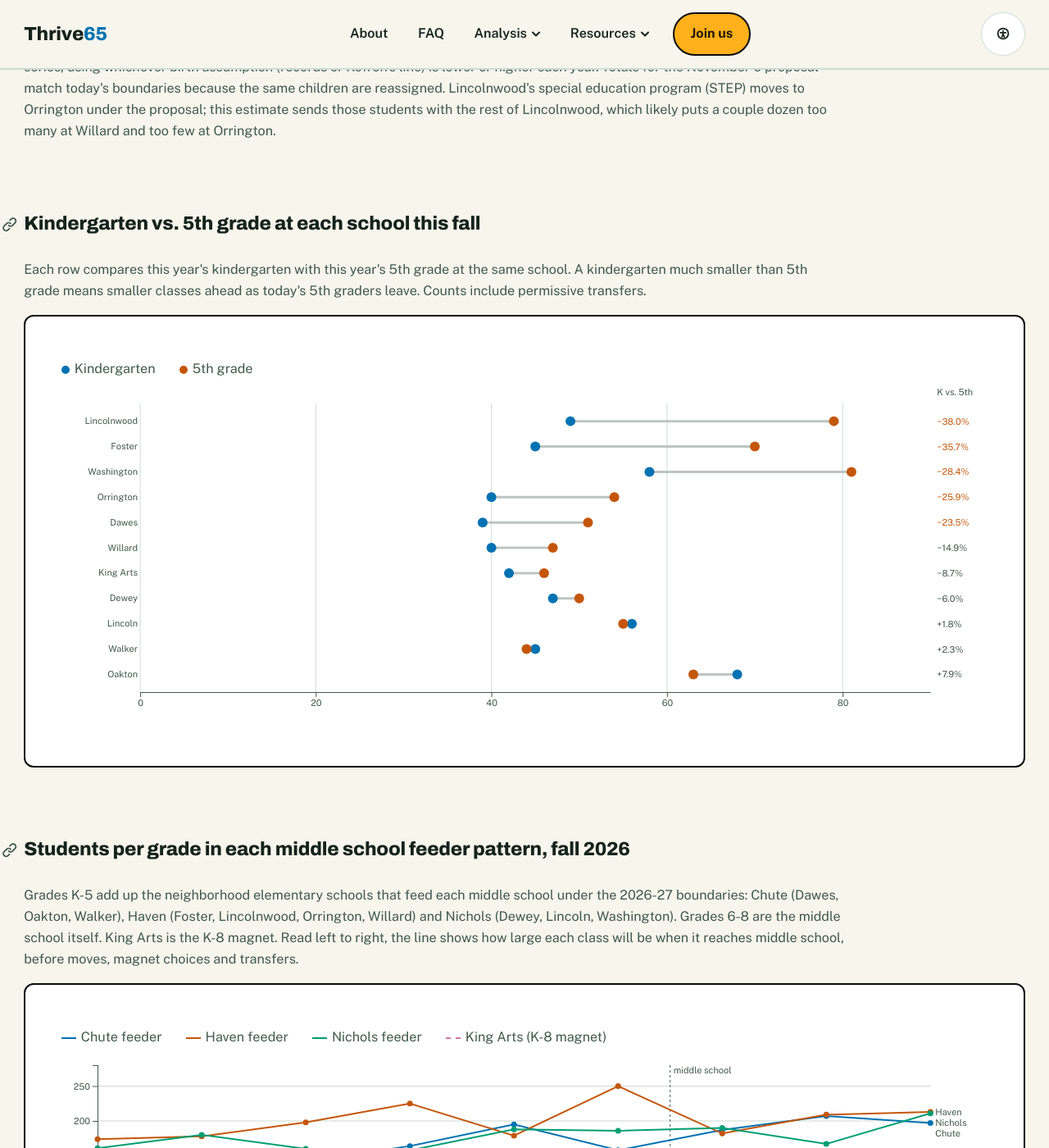
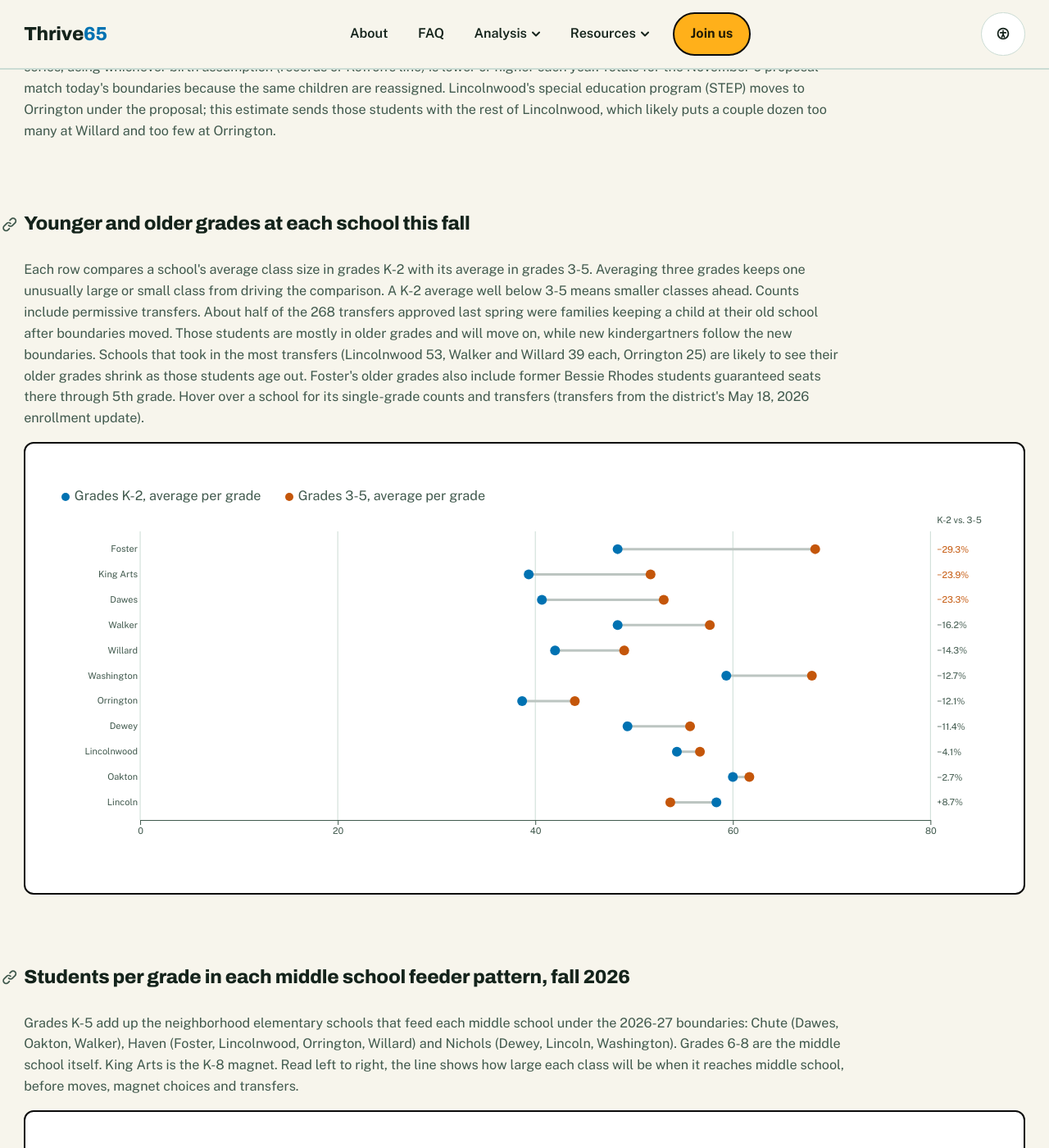
Before and after one commit to Thrive65/thrive65-site, a Jekyll site: the page built from analysis/enrollment.md, in a window 1280 px wide and 1400 px high, scrolled down 14284 px. Shown: the whole window at 82% size. Built offline with Jekyll 4.4.1, drawn with Linux system fonts in a browser that asks for light colours.

Commit message:
Compare K-2 with 3-5 averages at each school; add approved transfer counts
Co-Authored-By: Claude Opus 5.5 <noreply@anthropic.com>
Claude-Session: https://claude.ai/code/session_01SmpF7gL57aNoLck87onHpj

```diff
--- a/analysis/enrollment.md
+++ b/analysis/enrollment.md
@@ -143,10 +143,10 @@ wide: true
 </div>
 <p class="note">Years are fall of each school year (2027 = 2027-28). Middle estimates use birth records; the range runs from the low series to the high series, using whichever birth assumption (records or Kofron's line) is lower or higher each year. Totals for the November 6 proposal match today's boundaries because the same children are reassigned. Lincolnwood's special education program (STEP) moves to Orrington under the proposal; this estimate sends those students with the rest of Lincolnwood, which likely puts a couple dozen too many at Willard and too few at Orrington.</p>
 
-<h3 id="k-vs-5th">Kindergarten vs. 5th grade at each school this fall</h3>
-<p class="note">Each row compares this year's kindergarten with this year's 5th grade at the same school. A kindergarten much smaller than 5th grade means smaller classes ahead as today's 5th graders leave. Counts include permissive transfers.</p>
+<h3 id="k-vs-5th">Younger and older grades at each school this fall</h3>
+<p class="note">Each row compares a school's average class size in grades K-2 with its average in grades 3-5. Averaging three grades keeps one unusually large or small class from driving the comparison. A K-2 average well below 3-5 means smaller classes ahead. Counts include permissive transfers. About half of the 268 transfers approved last spring were families keeping a child at their old school after boundaries moved. Those students are mostly in older grades and will move on, while new kindergartners follow the new boundaries. Schools that took in the most transfers (Lincolnwood 53, Walker and Willard 39 each, Orrington 25) are likely to see their older grades shrink as those students age out. Foster's older grades also include former Bessie Rhodes students guaranteed seats there through 5th grade. Hover over a school for its single-grade counts and transfers (transfers from the district's May 18, 2026 enrollment update).</p>
 <div class="card">
-  <div class="legend"><span><span class="box" style="opacity:1;border-radius:50%;width:10px" data-draw="lg-k"></span>Kindergarten</span><span><span class="box" style="opacity:1;border-radius:50%;width:10px" data-draw="lg-5"></span>5th grade</span></div>
+  <div class="legend"><span><span class="box" style="opacity:1;border-radius:50%;width:10px" data-draw="lg-k"></span>Grades K-2, average per grade</span><span><span class="box" style="opacity:1;border-radius:50%;width:10px" data-draw="lg-5"></span>Grades 3-5, average per grade</span></div>
   <div class="chart tall" id="k5" data-draw="k5"></div>
 </div>
 
--- a/assets/data/enrollment/current_2026_27.csv
+++ b/assets/data/enrollment/current_2026_27.csv
@@ -1,16 +1,16 @@
-level,school,feeder,k,g1,g2,g3,g4,g5,g6,g7,g8,total,k_minus_5,k_vs_5_pct,frl_pct,el_pct,iep_pct,black_hisp_pct,white_pct,twi,district_cap,district_util,lower_cap,lower_src,lower_util
-Elementary,Dawes,Chute,39,42,41,48,60,51,,,,281,-12,-23.5,45,23,19,57,28,112,552,50.9,432,SDRP hub,65.0
-Elementary,Dewey,Nichols,47,55,46,52,65,50,,,,315,-3,-6.0,36,14,16,37,43,101,,,537,Cordogan Clark,58.7
-Elementary,Foster,Haven,45,39,61,77,58,70,,,,350,-25,-35.7,64,29,20,79,15,194,576,60.8,576,SDRP hub,60.8
-Elementary,Lincoln,Nichols,56,68,51,43,63,55,,,,336,1,1.8,35,16,21,28,51,,624,53.8,576,SDRP hub,58.3
-Elementary,Lincolnwood,Haven,49,60,54,43,48,79,,,,333,-30,-38.0,21,4,19,24,62,,,,432,SDRP hub,77.1
-Elementary,Oakton,Chute,68,53,59,53,69,63,,,,365,5,7.9,49,18,13,57,29,75,514,71.0,467,Cordogan Clark,78.2
-Elementary,Orrington,Haven,40,36,40,52,26,54,,,,248,-14,-25.9,11,8,12,10,62,,360,68.9,432,SDRP hub,57.4
-Elementary,Walker,Chute,45,58,42,63,66,44,,,,318,1,2.3,30,13,17,34,41,,432,73.6,432,SDRP hub,73.6
-Elementary,Washington,Nichols,58,57,63,63,60,81,,,,382,-23,-28.4,37,25,19,51,37,196,576,66.3,530,SDRP hub,72.1
-Elementary,Willard,Haven,40,43,43,53,47,47,,,,273,-7,-14.9,14,4,11,18,72,,512,53.3,533,Cordogan Clark,51.2
-Elementary,King Arts,K-8 magnet,42,39,37,56,53,46,,,,273,-4,-8.7,51,12,27,58,25,,636,69.8,651,SDRP hub,68.2
-Middle,Chute,Chute,,,,,,,187,207,197,591,,,43,14,16,56,26,,818,72.2,792,Both,74.6
-Middle,Haven,Haven,,,,,,,182,209,213,604,,,30,9,18,35,53,,1008,59.9,936,SDRP hub,64.5
-Middle,Nichols,Nichols,,,,,,,190,167,211,568,,,30,11,12,40,43,,604,94.0,705,Both,80.6
-Middle,King Arts (6-8),K-8 magnet,,,,,,,43,67,61,171,,,50,10,29,58,27,,,,,,
+level,school,feeder,k,g1,g2,g3,g4,g5,g6,g7,g8,total,k_minus_5,k_vs_5_pct,frl_pct,el_pct,iep_pct,black_hisp_pct,white_pct,twi,district_cap,district_util,lower_cap,lower_src,lower_util,transfers_in_may2026,transfers_out_may2026
+Elementary,Dawes,Chute,39,42,41,48,60,51,,,,281,-12,-23.5,45,23,19,57,28,112,552,50.9,432,SDRP hub,65.0,7,6
+Elementary,Dewey,Nichols,47,55,46,52,65,50,,,,315,-3,-6.0,36,14,16,37,43,101,,,537,Cordogan Clark,58.7,22,37
+Elementary,Foster,Haven,45,39,61,77,58,70,,,,350,-25,-35.7,64,29,20,79,15,194,576,60.8,576,SDRP hub,60.8,7,100
+Elementary,Lincoln,Nichols,56,68,51,43,63,55,,,,336,1,1.8,35,16,21,28,51,,624,53.8,576,SDRP hub,58.3,3,10
+Elementary,Lincolnwood,Haven,49,60,54,43,48,79,,,,333,-30,-38.0,21,4,19,24,62,,,,432,SDRP hub,77.1,53,7
+Elementary,Oakton,Chute,68,53,59,53,69,63,,,,365,5,7.9,49,18,13,57,29,75,514,71.0,467,Cordogan Clark,78.2,6,9
+Elementary,Orrington,Haven,40,36,40,52,26,54,,,,248,-14,-25.9,11,8,12,10,62,,360,68.9,432,SDRP hub,57.4,25,8
+Elementary,Walker,Chute,45,58,42,63,66,44,,,,318,1,2.3,30,13,17,34,41,,432,73.6,432,SDRP hub,73.6,39,7
+Elementary,Washington,Nichols,58,57,63,63,60,81,,,,382,-23,-28.4,37,25,19,51,37,196,576,66.3,530,SDRP hub,72.1,9,17
+Elementary,Willard,Haven,40,43,43,53,47,47,,,,273,-7,-14.9,14,4,11,18,72,,512,53.3,533,Cordogan Clark,51.2,39,8
+Elementary,King Arts,K-8 magnet,42,39,37,56,53,46,,,,273,-4,-8.7,51,12,27,58,25,,636,69.8,651,SDRP hub,68.2,,
+Middle,Chute,Chute,,,,,,,187,207,197,591,,,43,14,16,56,26,,818,72.2,792,Both,74.6,32,14
+Middle,Haven,Haven,,,,,,,182,209,213,604,,,30,9,18,35,53,,1008,59.9,936,SDRP hub,64.5,6,22
+Middle,Nichols,Nichols,,,,,,,190,167,211,568,,,30,11,12,40,43,,604,94.0,705,Both,80.6,20,18
+Middle,King Arts (6-8),K-8 magnet,,,,,,,43,67,61,171,,,50,10,29,58,27,,,,,,,,
--- a/assets/js/enrollment-dashboard.js
+++ b/assets/js/enrollment-dashboard.js
@@ -305,11 +305,16 @@ dash.draw('k5', (el) => {
   const s = dash.data('current');
   if (s.status !== 'ok') { el.textContent = s.status === 'error' ? 'Failed to load' : '—'; return; }
   el.replaceChildren();
-  const rows = s.data.filter((r) => r.level === 'Elementary').map((r) => ({ school: r.school, k: +r.k, g5: +r.g5, p: +r.k_vs_5_pct })).sort((a, b) => a.p - b.p);
+  const avg = (a) => a.reduce((t, v) => t + v, 0) / a.length;
+  const rows = s.data.filter((r) => r.level === 'Elementary').map((r) => {
+    const g = ['k', 'g1', 'g2', 'g3', 'g4', 'g5'].map((c) => +r[c]);
+    const k = avg(g.slice(0, 3)), g5 = avg(g.slice(3));
+    return { school: r.school, g, k, g5, p: Math.round((k / g5 - 1) * 1000) / 10, tin: d65.num(r.transfers_in_may2026), tout: d65.num(r.transfers_out_may2026) };
+  }).sort((a, b) => a.p - b.p);
   const W = el.clientWidth || 600, rowH = 32, m = { t: 22, r: 70, b: 24, l: 96 }, H = m.t + m.b + rows.length * rowH;
   const x = d3.scaleLinear([0, d3.max(rows, (r) => Math.max(r.k, r.g5)) * 1.1], [m.l, W - m.r]).nice();
   const y = d3.scaleBand(rows.map((r) => r.school), [m.t, H - m.b]).padding(0.4);
-  const svg = d3.select(el).append('svg').attr('width', '100%').attr('viewBox', `0 0 ${W} ${H}`).attr('role', 'img').attr('aria-label', 'Kindergarten and 5th grade enrollment at each elementary school, fall 2026');
+  const svg = d3.select(el).append('svg').attr('width', '100%').attr('viewBox', `0 0 ${W} ${H}`).attr('role', 'img').attr('aria-label', 'Average class size in grades K-2 and in grades 3-5 at each elementary school, fall 2026');
   svg.append('g').attr('class', 'grid').selectAll('line').data(x.ticks(5)).join('line').attr('x1', x).attr('x2', x).attr('y1', m.t).attr('y2', H - m.b);
   svg.append('g').attr('class', 'axis').attr('transform', `translate(0,${H - m.b})`).call(d3.axisBottom(x).ticks(5).tickSizeOuter(0));
   svg.append('g').attr('class', 'axis').attr('transform', `translate(${m.l},0)`).call(d3.axisLeft(y).tickSize(0)).call((g) => g.select('.domain').remove());
@@ -319,10 +324,10 @@ dash.draw('k5', (el) => {
   g.selectAll('circle.k').data(rows).join('circle').attr('cx', (r) => x(r.k)).attr('cy', cy).attr('r', 6).style('fill', dash.colors[0]);
   g.selectAll('circle.f').data(rows).join('circle').attr('cx', (r) => x(r.g5)).attr('cy', cy).attr('r', 6).style('fill', dash.colors[1]);
   g.selectAll('text.p').data(rows).join('text').attr('x', W - m.r + 8).attr('y', (r) => cy(r) + 4).text((r) => d65.pct1(r.p)).style('fill', (r) => (r.p <= -20 ? 'var(--color-bad)' : 'var(--cds-text-secondary)'));
-  svg.append('text').attr('x', W - m.r + 8).attr('y', 12).text('K vs. 5th');
+  svg.append('text').attr('x', W - m.r + 8).attr('y', 12).text('K-2 vs. 3-5');
   const tip = d65.tip(el);
   g.selectAll('rect.h').data(rows).join('rect').attr('x', m.l).attr('width', W - m.l - m.r).attr('y', (r) => y(r.school) - 6).attr('height', y.bandwidth() + 12).attr('fill', 'transparent')
-    .on('pointermove', (ev, r) => { tip.show([r.school, 'Kindergarten: ' + r.k, '5th grade: ' + r.g5, 'K vs. 5th: ' + d65.pct1(r.p)], x(Math.max(r.k, r.g5)) / W * el.clientWidth, cy(r) / W * el.clientWidth); })
+    .on('pointermove', (ev, r) => { tip.show([r.school, 'K-2 average: ' + Math.round(r.k) + ' (K ' + r.g[0] + ', 1st ' + r.g[1] + ', 2nd ' + r.g[2] + ')', '3-5 average: ' + Math.round(r.g5) + ' (3rd ' + r.g[3] + ', 4th ' + r.g[4] + ', 5th ' + r.g[5] + ')', 'K-2 vs. 3-5: ' + d65.pct1(r.p)].concat(r.tin !== null ? ['Transfers approved last spring: ' + r.tin + ' in, ' + r.tout + ' out'] : []), Math.min(x(Math.max(r.k, r.g5)), W * 0.5) / W * el.clientWidth, cy(r) / W * el.clientWidth); })
     .on('pointerleave', () => tip.hide());
 });
 
```
